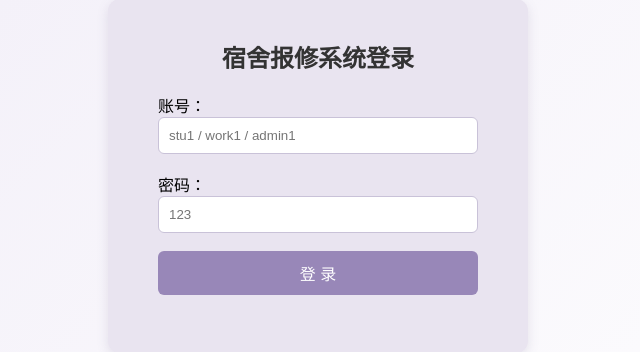
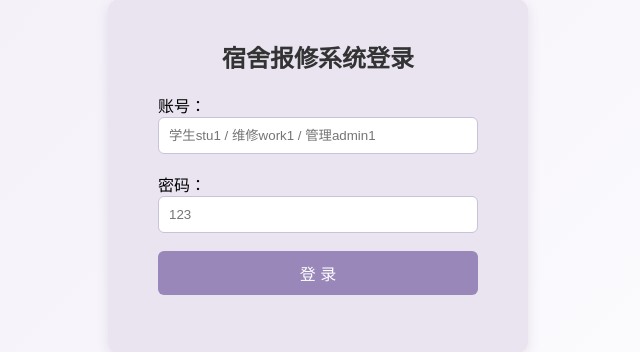
Before and after one commit to nannn12/dorm-repair-system, a Flask app: page / in a window 1280 px wide. Shown: the part 232-584 px from the top of the page, without its empty margins (322-962 px from the left). Run offline with Flask 3, Linux system fonts and the light colour scheme.

Commit message:
Update login.html

```diff
--- a/templates/login.html
+++ b/templates/login.html
@@ -19,10 +19,10 @@ button:hover{background:#806fa0;}
 <h2>宿舍报修系统登录</h2>
 <form method="post">
 <div class="item">
-账号：<input type="text" name="username" placeholder="stu1 / work1 / admin1">
+账号：<input type="text" name="username" placeholder="学生stu1 / 维修work1 / 管理admin1" required>
 </div>
 <div class="item">
-密码：<input type="password" name="password" placeholder="123">
+密码：<input type="password" name="password" placeholder="123" required>
 </div>
 <div class="item">
 <button type="submit">登 录</button>
```
